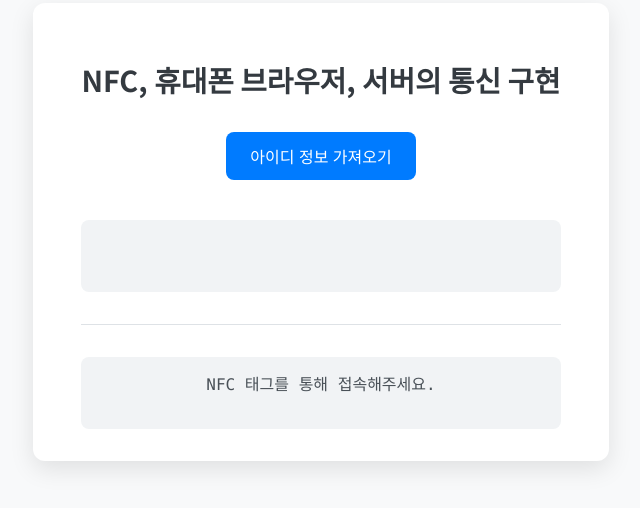
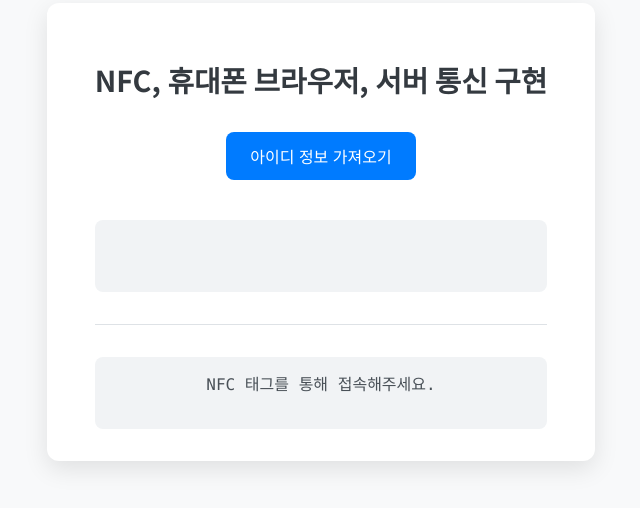
Before and after one commit to somofth/nfc-connect, a plain HTML site: page index.html in a window 1280 px wide. Shown: the part 168-676 px from the top of the page, without its empty margins (319-959 px from the left). Drawn offline with Linux system fonts and the light colour scheme; no server answers.

Commit message:
h2 content edited

```diff
--- a/index.html
+++ b/index.html
@@ -9,7 +9,7 @@
   </head>
   <body>
     <div class="container">
-      <h2>NFC, 휴대폰 브라우저, 서버의 통신 구현</h2>
+      <h2>NFC, 휴대폰 브라우저, 서버 통신 구현</h2>
       <button id="btn">아이디 정보 가져오기</button>
       <div id="result"></div>
       <hr />
```
